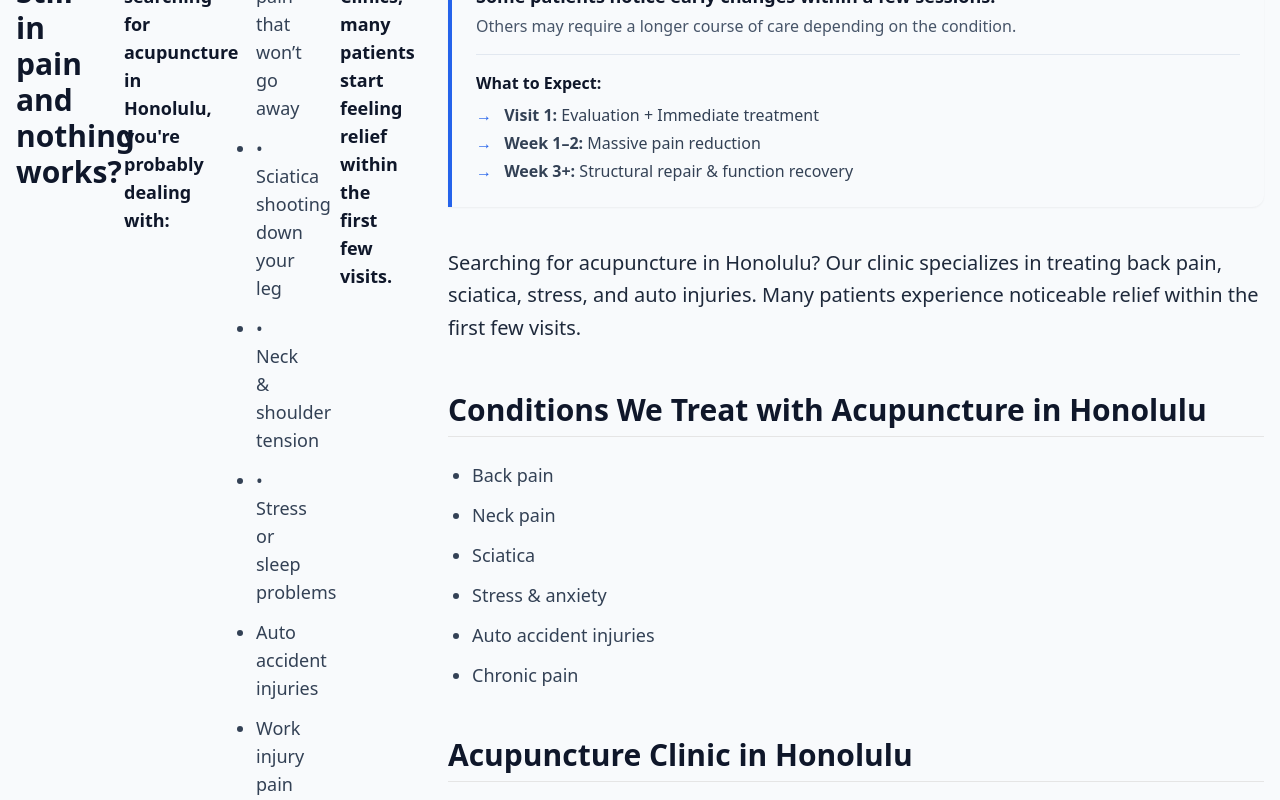
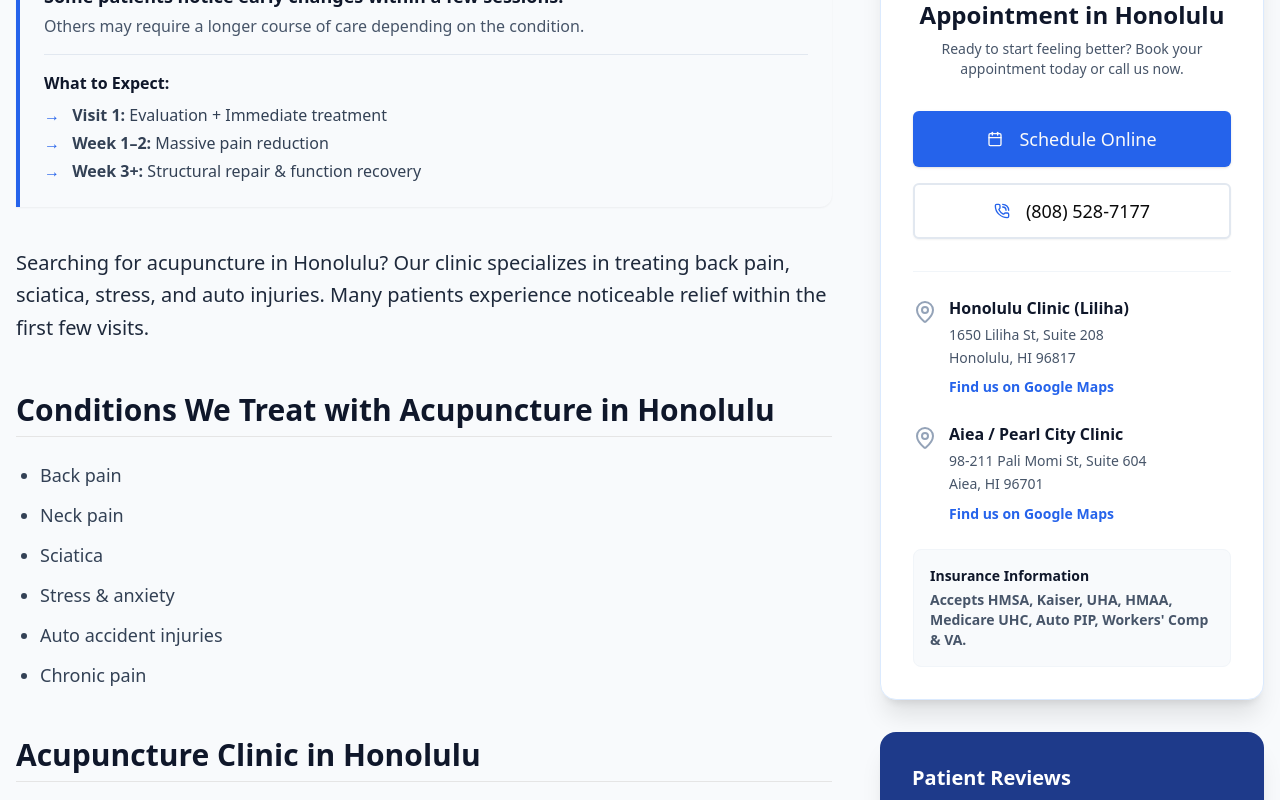
Before and after one commit to acutherapy/acutherapy-web-v2, a React (Vite) app: page /acupuncture-honolulu in a window 1280 px wide. Shown: the part 840-1640 px from the top of the page. Built offline with nearby package versions, Linux system fonts and the light colour scheme.

Commit message:
Refactor content section in AcupunctureHonoluluPage
Removed introductory content about acupuncture pain points and patient expectations.

```diff
--- a/src/pages/AcupunctureHonoluluPage.tsx
+++ b/src/pages/AcupunctureHonoluluPage.tsx
@@ -41,20 +41,6 @@ export default function AcupunctureHonoluluPage() {
       {/* Main Content */}
       <section className="py-16 bg-slate-50">
         <div className="max-w-7xl mx-auto px-4 grid md:grid-cols-12 gap-12">
-          <h2 className="text-3xl font-bold text-slate-900 mt-12 mb-6 border-b pb-2">Still in pain and nothing works?</h2>
-<p className="text-lg text-slate-900 font-semibold mb-1">If you're searching for acupuncture in Honolulu, you're probably dealing with:</p>
-      <ul className="list-disc pl-6 space-y-3 text-lg text-slate-700 mb-8">
-  <li>• Back pain that won’t go away</li>
-  <li>• Sciatica shooting down your leg</li>
-  <li>• Neck & shoulder tension</li>
-  <li>• Stress or sleep problems</li>
-  <li>Auto accident injuries</li>
-  <li>Work injury pain</li>
-</ul>
-
-<p className="text-lg text-slate-900 font-semibold mb-1">At AcuTherapy Clinics, many patients start feeling relief within the first few visits.</p>
-
-
           <article className="md:col-span-8">
                         {/* CRO Expectation Module */}
             <div className="bg-slate-50 border-l-4 border-blue-600 p-6 rounded-r-xl mb-10 shadow-sm mt-8">
```
